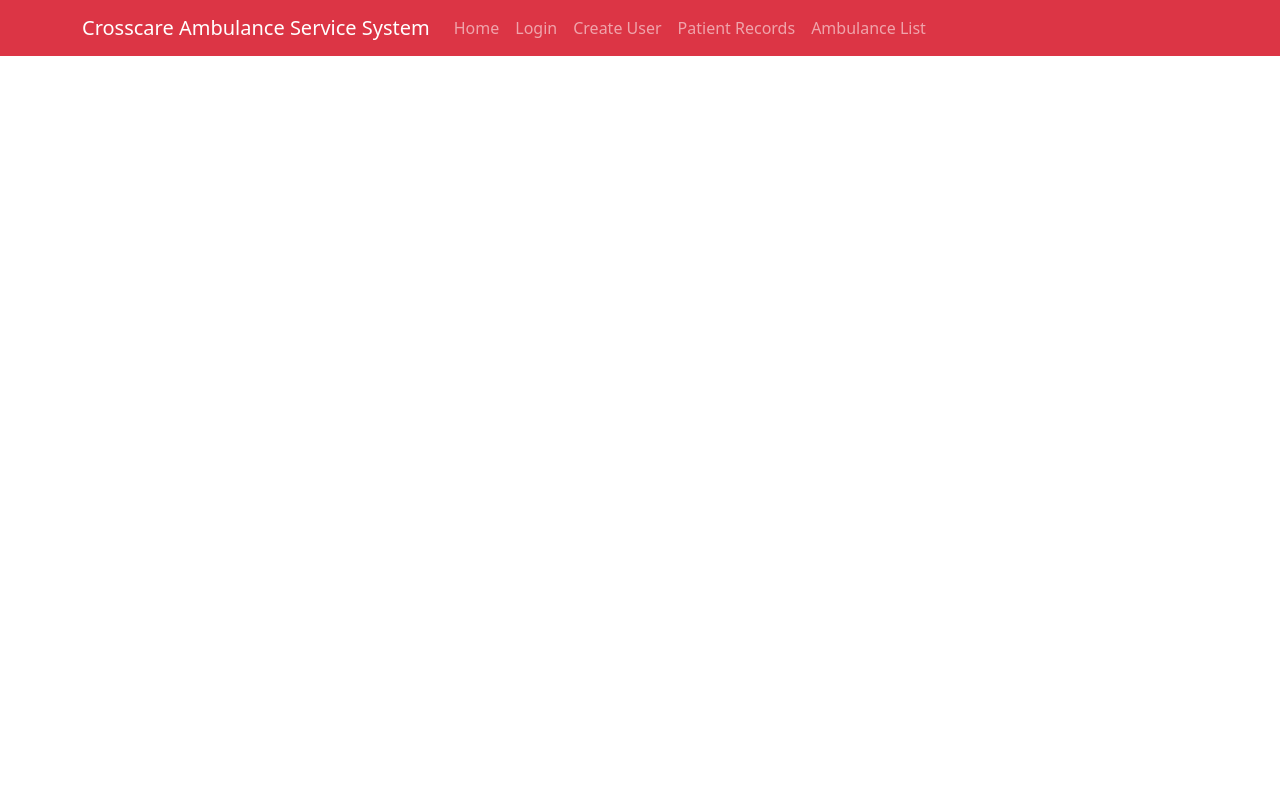
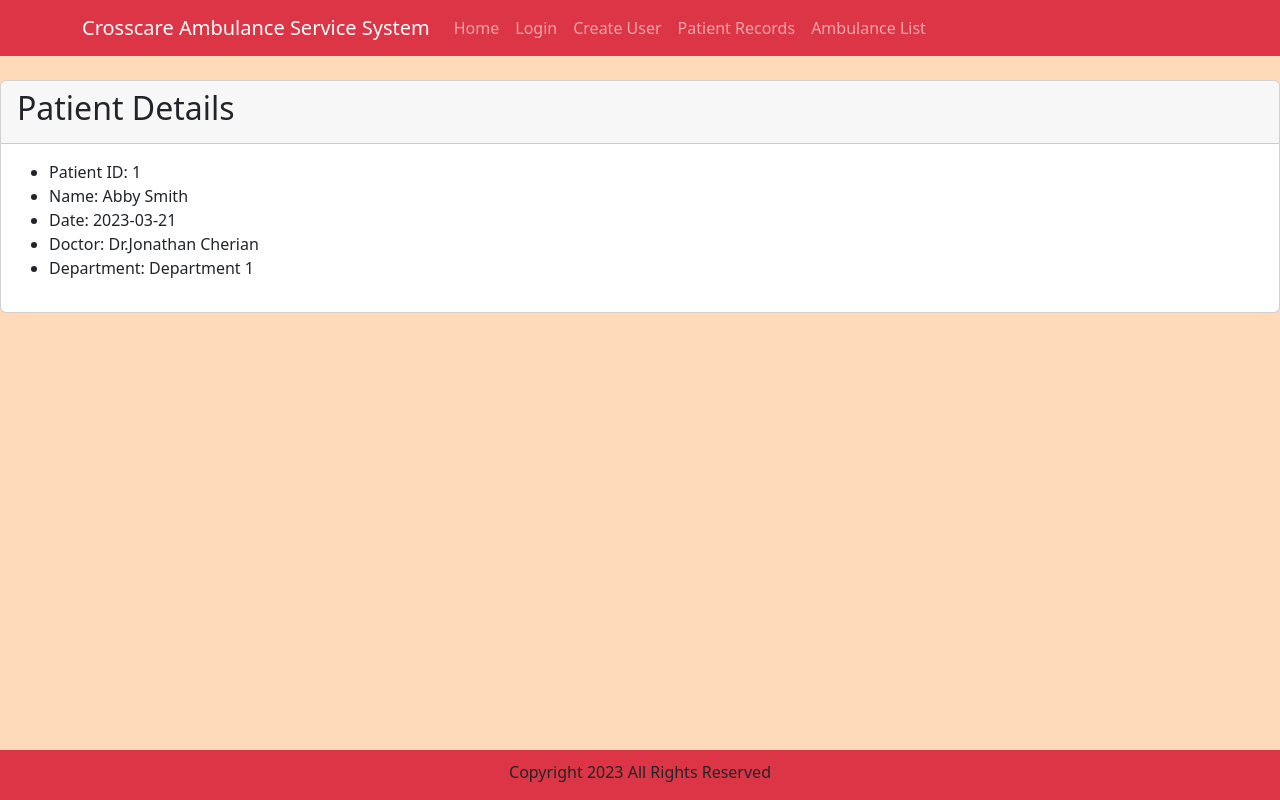
Before and after one commit to MithulPy/CrossCare_Software_Dev_Project_Group-3, a React (Create React App) app in the folder graphql-react-client/: page /view-patient/1 in a window 1280 px wide. Built offline with nearby package versions, Linux system fonts and the light colour scheme.

Commit message:
[Added AmbulanceList, DispatchDetails, EditPatient, PatientRecords, ViewPatientDetails]

```diff
--- a/graphql-react-client/src/App.css
+++ b/graphql-react-client/src/App.css
@@ -46,3 +46,12 @@ body {
   height: 100%;
   margin: 0;
 }
+footer {
+  background-color: #DC3545;
+  padding-top: 10px;
+  text-align: center;
+  position: fixed;
+  bottom: 0;
+  left: 0;
+  width: 100%;
+}
--- a/graphql-react-client/src/App.js
+++ b/graphql-react-client/src/App.js
@@ -1,5 +1,7 @@
 import './App.css';
 //
+import Footer from './components/footer';
+
 import React, { useState } from 'react';
 import {
   BrowserRouter as Router,
@@ -24,10 +26,13 @@ import PatientRecords from "./components/PatientRecords";
 
 import AddAmbulance from './components/AddAmbulance';
 import AmbulanceList from './components/AmbulanceList';
+import ViewPatientDetails from './components/ViewPatientDetails';
+import DispatchDetails from './components/DispatchDetails';
 
 
 import Login from './components/Login';
 import Home from './components/Home';
+import DispatchSuccess from './components/DispatchSuccess';
 
 //
 function App() {
@@ -74,7 +79,10 @@ const [color,changeColor] =useState("#FFDAB9");
 
           <Route path = "addambulance" element={<AddAmbulance />} />
           <Route path = "ambulancelist" element={<AmbulanceList />} />
-
+          <Route exact path="/" component={PatientRecords} />
+        <Route exact path="/view-patient/:patientId" element={<ViewPatientDetails/>} />
+        <Route exact path="/dispatchdetails" element={<DispatchDetails/>} />
+        <Route exact path="/dispatchsuccess" element={<DispatchSuccess/>} />
 
         </Routes>
     </div>
@@ -82,6 +90,7 @@ const [color,changeColor] =useState("#FFDAB9");
 
 
     </Router>
+    <Footer />
 
 </div>
   );
--- /dev/null
+++ b/graphql-react-client/src/components/DispatchDetails.js
@@ -0,0 +1,33 @@
+import React from 'react';
+import Modal from 'react-bootstrap/Modal';
+import Button from 'react-bootstrap/Button';
+
+const DispatchDetails = ({ ambulance, onClose }) => {
+  return (
+    <Modal show={true} onHide={onClose}>
+      <Modal.Header closeButton>
+        <Modal.Title>Dispatch Details</Modal.Title>
+      </Modal.Header>
+      <Modal.Body>
+        <p>ID: {ambulance._id}</p>
+        <p>Crew Members: {ambulance.crewMembers.join(', ')}</p>
+        <p>Location: {ambulance.location}</p>
+        <p>Status: {ambulance.status}</p>
+        <p>ETA: {ambulance.eta}</p>
+        <p>Dispatch Details:</p>
+        <ul>
+          <li>Time: 10:00am</li>
+          <li>Destination: St. Mary's Hospital</li>
+          <li>Patient Info: John Smith, 35 years old, chest pains</li>
+        </ul>
+      </Modal.Body>
+      <Modal.Footer>
+        <Button variant="secondary" onClick={onClose}>
+          Close
+        </Button>
+      </Modal.Footer>
+    </Modal>
+  );
+};
+
+export default DispatchDetails;
--- /dev/null
+++ b/graphql-react-client/src/components/DispatchSuccess.js
@@ -0,0 +1,28 @@
+import React from 'react';
+import Modal from 'react-bootstrap/Modal';
+import Button from 'react-bootstrap/Button';
+
+const DispatchSuccess = ({ ambulance, onClose }) => {
+  return (
+    <Modal show={true} onHide={onClose}>
+      <Modal.Header closeButton>
+        <Modal.Title>Dispatch Success</Modal.Title>
+      </Modal.Header>
+      <Modal.Body>
+        <p>ID: {ambulance._id}</p>
+        <p>Crew Members: {ambulance.crewMembers.join(', ')}</p>
+        <p>Location: {ambulance.location}</p>
+        <p>Status: Dispatched</p>
+        <p>ETA: {ambulance.eta}</p>
+        <p>The ambulance has been dispatched successfully!</p>
+      </Modal.Body>
+      <Modal.Footer>
+        <Button variant="secondary" onClick={onClose}>
+          Close
+        </Button>
+      </Modal.Footer>
+    </Modal>
+  );
+};
+
+export default DispatchSuccess;
--- /dev/null
+++ b/graphql-react-client/src/components/EditPatient.js
@@ -0,0 +1,81 @@
+import React, { useState } from 'react';
+import Modal from 'react-bootstrap/Modal';
+import Button from 'react-bootstrap/Button';
+
+const EditPatient = ({ user, onSave, onCancel }) => {
+  const [crewMembers, setCrewMembers] = useState(user.crewMembers.join(', '));
+  const [location, setLocation] = useState(user.location);
+  const [status, setStatus] = useState(user.status);
+  const [eta, setEta] = useState(user.eta);
+
+  const handleSubmit = (e) => {
+    e.preventDefault();
+    onSave({
+      ...user,
+      crewMembers: crewMembers.split(',').map((c) => c.trim()),
+      location,
+      status,
+      eta,
+    });
+  };
+
+  return (
+    <Modal show={true} onHide={onCancel}>
+      <Modal.Header closeButton>
+        <Modal.Title>Edit Patient</Modal.Title>
+      </Modal.Header>
+      <Modal.Body>
+        <form onSubmit={handleSubmit}>
+          <div className="form-group">
+            <label htmlFor="crewMembers">Crew Members</label>
+            <input
+              type="text"
+              className="form-control"
+              id="crewMembers"
+              value={crewMembers}
+              onChange={(e) => setCrewMembers(e.target.value)}
+            />
+          </div>
+          <div className="form-group">
+            <label htmlFor="location">Location</label>
+            <input
+              type="text"
+              className="form-control"
+              id="location"
+              value={location}
+              onChange={(e) => setLocation(e.target.value)}
+            />
+          </div>
+          <div className="form-group">
+            <label htmlFor="status">Status</label>
+            <input
+              type="text"
+              className="form-control"
+              id="status"
+              value={status}
+              onChange={(e) => setStatus(e.target.value)}
+            />
+          </div>
+          <div className="form-group">
+            <label htmlFor="eta">ETA</label>
+            <input
+              type="text"
+              className="form-control"
+              id="eta"
+              value={eta}
+              onChange={(e) => setEta(e.target.value)}
+            />
+          </div>
+          <Button variant="primary" type="submit">
+            Save
+          </Button>
+          <Button variant="secondary" onClick={onCancel}>
+            Cancel
+          </Button>
+        </form>
+      </Modal.Body>
+    </Modal>
+  );
+};
+
+export default EditPatient;
--- a/graphql-react-client/src/components/PatientRecords.js
+++ b/graphql-react-client/src/components/PatientRecords.js
@@ -1,5 +1,6 @@
 import React, { useState, useEffect } from 'react';
 import { Container, Row, Col, ListGroup, Card, Form, Button } from 'react-bootstrap';
+import { Link } from 'react-router-dom';
 
 const departments = [
   { id: 1, name: 'Department 1' },
@@ -11,25 +12,41 @@ const appointments = [
   {
     id: 1,
     patientId: 1,
-    patientName: 'Patient 1',
+    patientName: 'Abby Smith',
     date: '2023-03-21',
-    doctor: 'Doctor 1',
+    doctor: 'Dr.Jonathan Cherian',
     department: 'Department 1',
   },
   {
     id: 2,
     patientId: 2,
-    patientName: 'Patient 2',
+    patientName: 'Joe Lang',
     date: '2023-03-22',
-    doctor: 'Doctor 2',
+    doctor: 'Dr.Phillip Matthew',
     department: 'Department 2',
   },
   {
     id: 3,
-    patientId: 1,
-    patientName: 'Patient 1',
+    patientId: 3,
+    patientName: 'Tommy Johns',
     date: '2023-03-23',
-    doctor: 'Doctor 3',
+    doctor: 'Dr.Grace Chacko',
+    department: 'Department 3',
+  },
+  {
+    id: 4,
+    patientId: 4,
+    patientName: 'Sarika Keety',
+    date: '2021-05-22',
+    doctor: 'Dr.Pillai',
+    department: 'Department 2',
+  },
+  {
+    id: 5,
+    patientId: 5,
+    patientName: 'Katy Homes',
+    date: '2022-05-23',
+    doctor: 'Dr.Martin',
     department: 'Department 3',
   },
 ];
@@ -93,13 +110,20 @@ const PatientRecords = () => {
                 filteredPatients.map((appointment) => (
                   <ListGroup.Item key={appointment.id}>
                     <Row>
-                      <Col xs={3}>{appointment.patientId}</Col>
+                      <Col xs={2}>{appointment.patientId}</Col>
                       <Col xs={3}>{appointment.patientName}</Col>
-                      <Col xs={3}>{appointment.date}</Col>
+                      <Col xs={2}>{appointment.date}</Col>
                       <Col xs={3}>{appointment.doctor}</Col>
+                      <Col xs={2}>
+                        <Link to={`/view-patient/${appointment.patientId}`}>
+                          <Button variant="primary" size="sm" className="ml-2">View</Button>
+                        </Link>
+                      </Col>
                     </Row>
                   </ListGroup.Item>
                 ))
+
+
               )}
             </ListGroup>
           </Card>
--- /dev/null
+++ b/graphql-react-client/src/components/ViewPatientDetails.js
@@ -0,0 +1,80 @@
+import React from 'react';
+import { useParams } from 'react-router-dom';
+import { Card } from 'react-bootstrap';
+const departments = [
+  { id: 1, name: 'Department 1' },
+  { id: 2, name: 'Department 2' },
+  { id: 3, name: 'Department 3' },
+];
+
+const appointments = [
+  {
+    id: 1,
+    patientId: 1,
+    patientName: 'Abby Smith',
+    date: '2023-03-21',
+    doctor: 'Dr.Jonathan Cherian',
+    department: 'Department 1',
+  },
+  {
+    id: 2,
+    patientId: 2,
+    patientName: 'Joe Lang',
+    date: '2023-03-22',
+    doctor: 'Dr.Phillip Matthew',
+    department: 'Department 2',
+  },
+  {
+    id: 3,
+    patientId: 3,
+    patientName: 'Tommy Johns',
+    date: '2023-03-23',
+    doctor: 'Dr.Grace Chacko',
+    department: 'Department 3',
+  },
+  {
+    id: 4,
+    patientId: 4,
+    patientName: 'Sarika Keety',
+    date: '2021-05-22',
+    doctor: 'Dr.Pillai',
+    department: 'Department 2',
+  },
+  {
+    id: 5,
+    patientId: 5,
+    patientName: 'Katy Homes',
+    date: '2022-05-23',
+    doctor: 'Dr.Martin',
+    department: 'Department 3',
+  },
+];
+
+const ViewPatientDetails = () => {
+  const { patientId } = useParams();
+  const patient = appointments.find((appointment) => appointment.patientId.toString() === patientId);
+  if (!patient) {
+    return <p>No patient found with ID {patientId}</p>;
+  }
+  return (
+    <div style={{ height: "700px"  }}>
+
+<Card className="mt-4">
+      <Card.Header>
+        <h2>Patient Details</h2>
+      </Card.Header>
+      <Card.Body>
+        <ul>
+          <li>Patient ID: {patient.patientId}</li>
+          <li>Name: {patient.patientName}</li>
+          <li>Date: {patient.date}</li>
+          <li>Doctor: {patient.doctor}</li>
+          <li>Department: {patient.department}</li>
+        </ul>
+      </Card.Body>
+    </Card>
+    </div>
+  );
+};
+
+export default ViewPatientDetails;
--- /dev/null
+++ b/graphql-react-client/src/components/footer.js
@@ -0,0 +1,11 @@
+import React from 'react';
+
+function Footer() {
+  return (
+    <footer>
+      <p>Copyright 2023 All Rights Reserved</p>
+    </footer>
+  );
+}
+
+export default Footer;
```
Also changed, not shown: graphql-react-client/src/components/AmbulanceList.js (+87 -10 lines), 1 other file (tests, documents, lock files or other folders).
